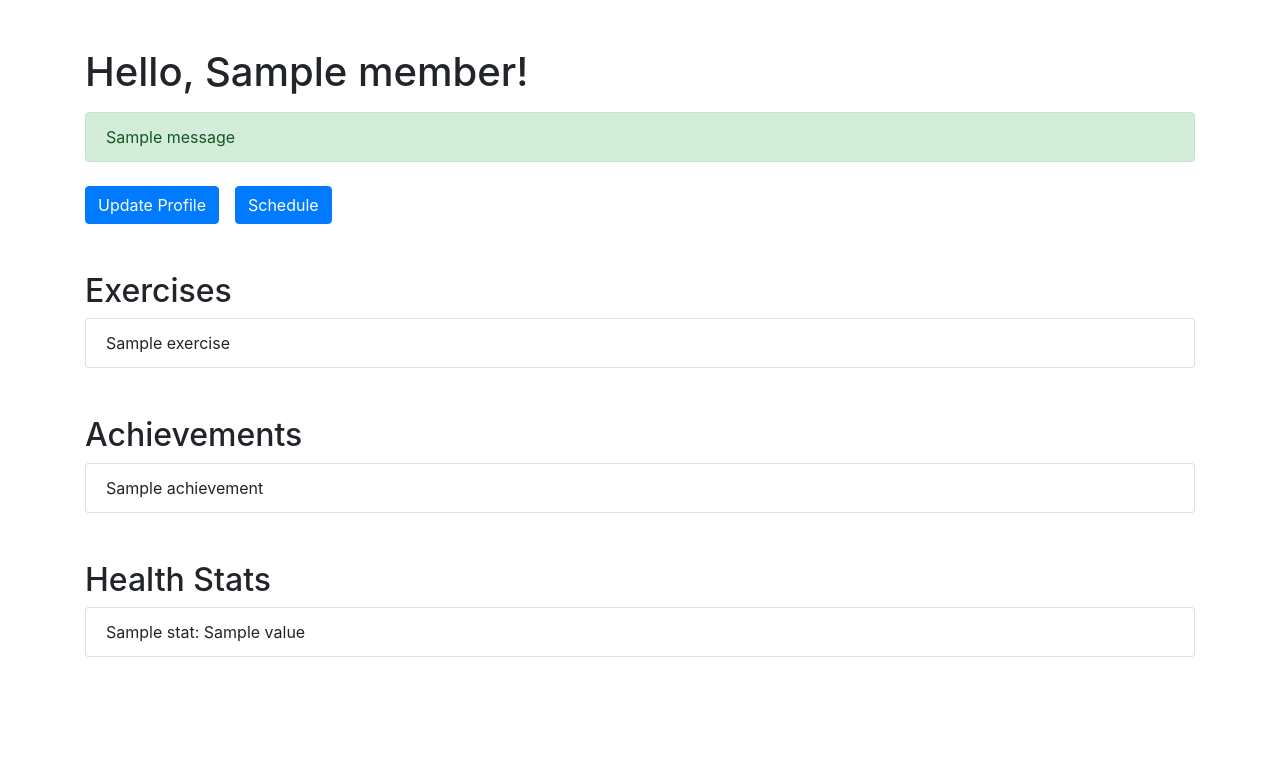
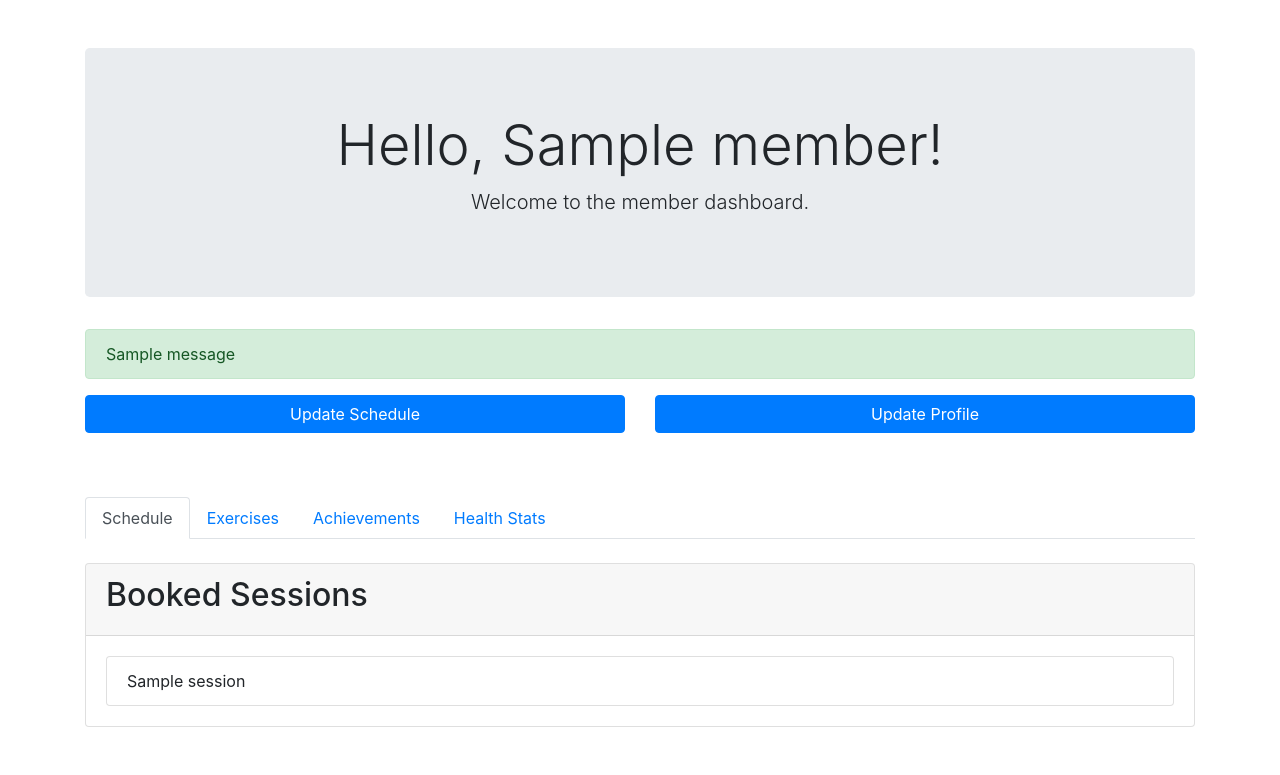
Before and after one commit to OmarAnwar19/COMP3005_Final_Project_OmarAnwar_101256159, a Flask app: template templates/member/member_dashboard.html in a window 1280 px wide. Shown: the part 56-831 px from the top of the page. Before the commit the page ends 713 px from the top, so only its background shows below. Run offline with Flask 3, Linux system fonts and the light colour scheme; the template is opened without the code that fills it: most values are stand-ins (such as "Sample title", 1, 10 or a date in 2020); one stand-in notice (Sample message) is shown; some libraries are stand-ins or nearby versions.

Commit message:
[dev] completed member view

```diff
--- a/app.py
+++ b/app.py
@@ -36,7 +36,6 @@ app.register_blueprint(member_view)
 app.register_blueprint(trainer_view)
 
 
-# TODO: Complete member schedule and view
 # TODO: Complete trainer dashboard and view
 # TODO: Complete admin dashboard and view
 # TODO: Refactor and organize code
--- a/templates/layout.html
+++ b/templates/layout.html
@@ -2,6 +2,11 @@
 <html lang="en">
   <head>
     <title>Health and Fitness Club</title>
+    <link
+      rel="icon"
+      href="{{ url_for('static', filename='img/favicon.ico') }}"
+      type="image/x-icon"
+    />
     <link
       rel="stylesheet"
       href="https://stackpath.bootstrapcdn.com/bootstrap/4.3.1/css/bootstrap.min.css"
--- a/templates/member/member_dashboard.html
+++ b/templates/member/member_dashboard.html
@@ -1,24 +1,100 @@
 {% extends "layout.html" %} {% block content %} {% include 'navbar.html' %}
 
 <div class="container mt-5">
-  <h1 class="mb-3">Hello, {{ member }}!</h1>
+  <div class="jumbotron text-center">
+    <h1 class="display-4">Hello, {{ member }}!</h1>
+    <p class="lead">Welcome to the member dashboard.</p>
+  </div>
 
   {% with messages = get_flashed_messages(with_categories=true) %} {% if
-  messages %}
-  <div class="mb-4">
-    {% for category, message in messages %}
+  messages %} {% for category, message in messages %}
   <div class="alert alert-{{ category }}">{{ message }}</div>
-    {% endfor %}
+  {% endfor %} {% endif %} {% endwith %}
+
+  <div class="row mb-5">
+    <div class="col-md-6 mb-3">
+      <a class="btn btn-primary btn-block" href="/member/schedule"
+        >Update Schedule</a
+      >
     </div>
-  {% endif %} {% endwith %}
-
-  <div class="d-flex mb-5">
-    <a class="btn btn-primary mr-3" href="/member/profile">Update Profile</a>
-    <a class="btn btn-primary" href="/member/schedule">Schedule</a>
+    <div class="col-md-6">
+      <a class="btn btn-primary btn-block" href="/member/profile"
+        >Update Profile</a
+      >
+    </div>
   </div>
 
-  <div class="mb-5">
+  <ul class="nav nav-tabs mb-4" id="pills-tab" role="tablist">
+    <li class="nav-item">
+      <a
+        class="nav-link active"
+        id="pills-sessions-tab"
+        data-toggle="tab"
+        href="#pills-sessions"
+        role="tab"
+        >Schedule</a
+      >
+    </li>
+    <li class="nav-item">
+      <a
+        class="nav-link"
+        id="pills-exercises-tab"
+        data-toggle="tab"
+        href="#pills-exercises"
+        role="tab"
+        >Exercises</a
+      >
+    </li>
+    <li class="nav-item">
+      <a
+        class="nav-link"
+        id="pills-achievements-tab"
+        data-toggle="tab"
+        href="#pills-achievements"
+        role="tab"
+        >Achievements</a
+      >
+    </li>
+    <li class="nav-item">
+      <a
+        class="nav-link"
+        id="pills-health-stats-tab"
+        data-toggle="tab"
+        href="#pills-health-stats"
+        role="tab"
+        >Health Stats</a
+      >
+    </li>
+  </ul>
+
+  <div class="tab-content" id="pills-tabContent">
+    <div class="tab-pane fade show active" id="pills-sessions" role="tabpanel">
+      <div class="card mb-5">
+        <div class="card-header">
+          <h2>Booked Sessions</h2>
+        </div>
+        <div class="card-body">
+          {% if sessions %}
+          <ul class="list-group">
+            {% for session in sessions %}
+            <li class="list-group-item">{{ session }}</li>
+            {% endfor %}
+          </ul>
+          {% else %}
+          <p class="text-muted">
+            No sessions found. Please
+            <a href="/member/schedule">book a session</a>.
+          </p>
+          {% endif %}
+        </div>
+      </div>
+    </div>
+    <div class="tab-pane fade" id="pills-exercises" role="tabpanel">
+      <div class="card mb-5">
+        <div class="card-header">
           <h2>Exercises</h2>
+        </div>
+        <div class="card-body">
           {% if exercises %}
           <ul class="list-group">
             {% for exercise in exercises %}
@@ -32,9 +108,14 @@
           </p>
           {% endif %}
         </div>
-
-  <div class="mb-5">
+      </div>
+    </div>
+    <div class="tab-pane fade" id="pills-achievements" role="tabpanel">
+      <div class="card mb-5">
+        <div class="card-header">
           <h2>Achievements</h2>
+        </div>
+        <div class="card-body">
           {% if achievements %}
           <ul class="list-group">
             {% for achievement in achievements %}
@@ -48,9 +129,14 @@
           </p>
           {% endif %}
         </div>
-
-  <div class="mb-5">
+      </div>
+    </div>
+    <div class="tab-pane fade" id="pills-health-stats" role="tabpanel">
+      <div class="card mb-5">
+        <div class="card-header">
           <h2>Health Stats</h2>
+        </div>
+        <div class="card-body">
           {% if health_stats %}
           <ul class="list-group">
             {% for stat, value in health_stats.items() %}
@@ -65,4 +151,7 @@
           {% endif %}
         </div>
       </div>
+    </div>
+  </div>
+</div>
 {% endblock %}
--- a/util/helpers.py
+++ b/util/helpers.py
@@ -8,3 +8,7 @@ def validate_password(password):
     if not re.search("[A-Z]", password):
         return False
     return True
+
+
+def format_date(date):
+    return date.strftime("%B %d, %Y, %I:%M %p %Z")
```
Also changed, not shown: database/queries.py (+24 -3 lines), routes/member_view.py (+35 -28 lines), sql/dml.sql (+8 -6 lines), templates/member/member_profile.html (+17 -7 lines), templates/member/member_schedule.html (+48 -15 lines), static/img/favicon.ico (added). Lines whose indentation alone changed are shown as unchanged.
